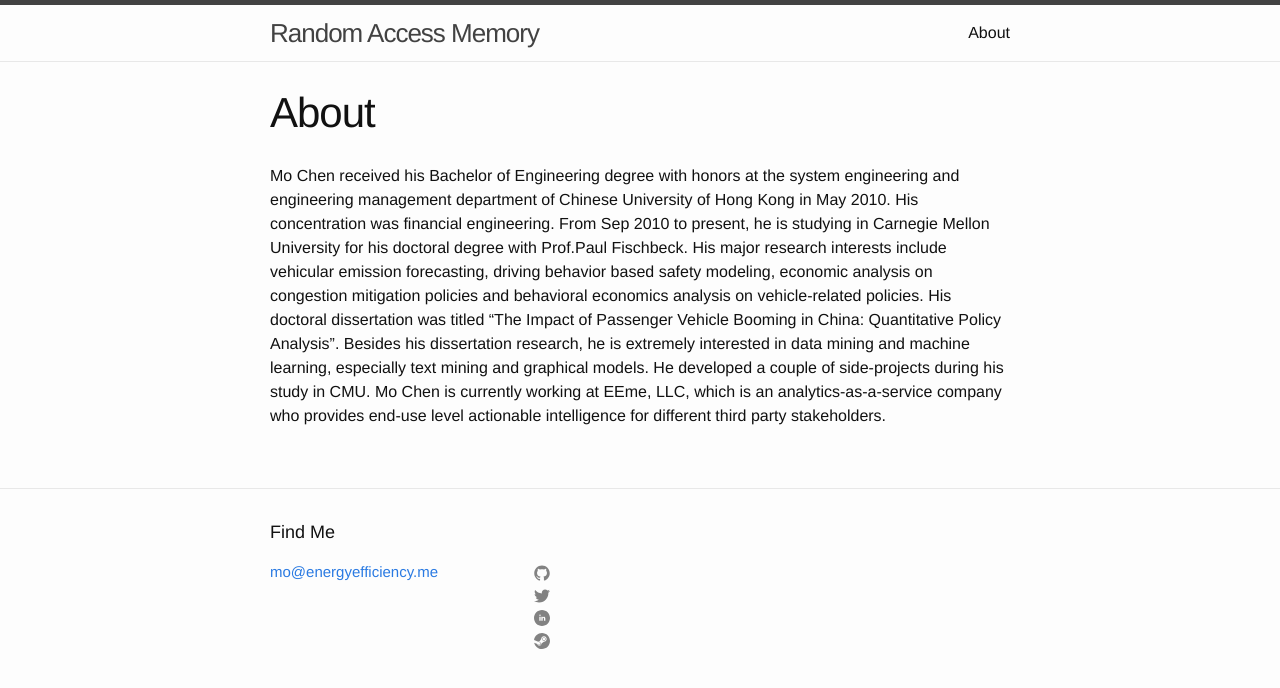
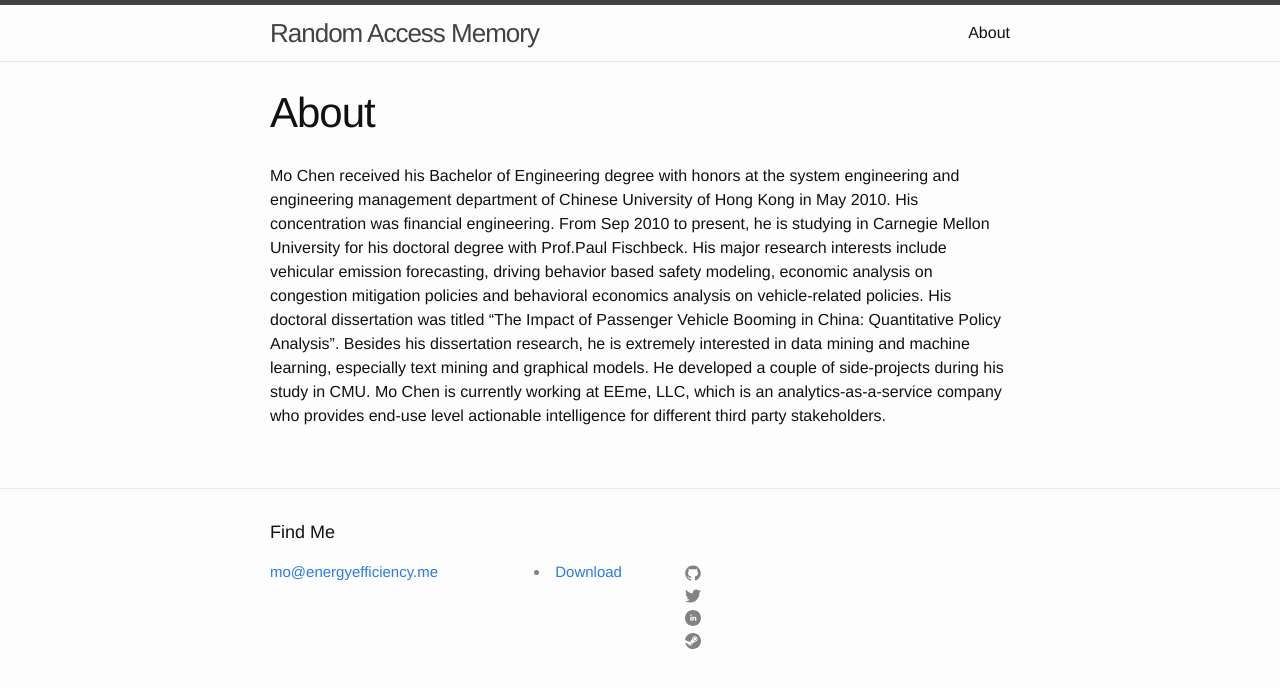
Before and after one commit to HAHAHANIBAL/HAHAHANIBAL.github.io, a Jekyll site: the page built from about.md, in a window 1280 px wide. Shown: the top 688 px of the page. Built offline with Jekyll 4.4.1, drawn with Linux system fonts in a browser that asks for light colours.

Commit message:
Update footer.html

```diff
--- a/_includes/footer.html
+++ b/_includes/footer.html
@@ -13,6 +13,10 @@
       </div>
 
       <div class="footer-col footer-col-2">
+        <li><a href="http://example.com/files/myfile.pdf" target="_blank">Download</a></li>
+      </div>
+
+      <div class="footer-col footer-col-3">
         <ul class="social-media-list">
           {% if site.github_username %}
           <li>
```
